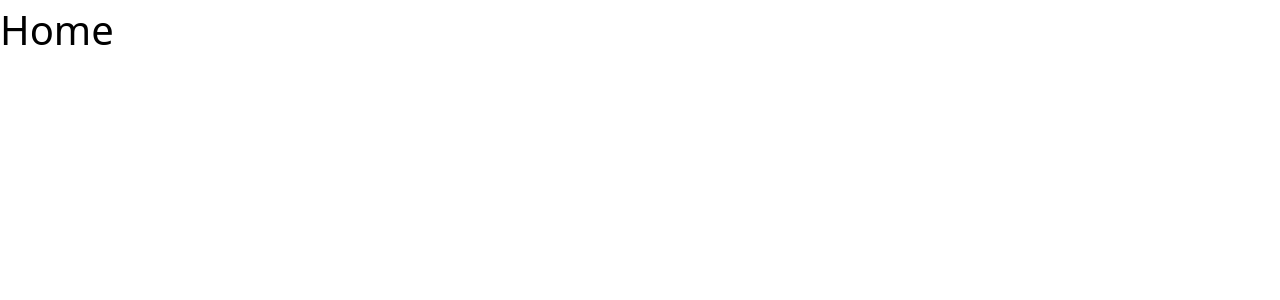
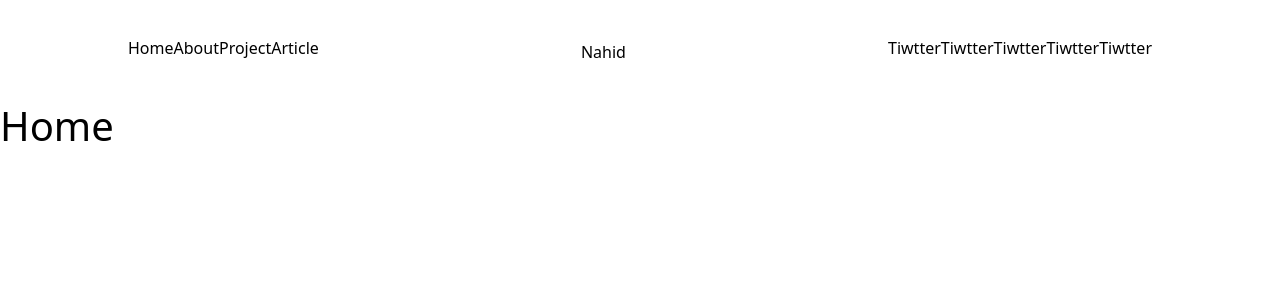
Before and after one commit to nahidulhasan4/My-Profolio, a Next.js app: page / in a window 1280 px wide. Shown: the top 300 px of the page. Built offline with nearby package versions, Linux system fonts and the light colour scheme.

Commit message:
here logo and nav

```diff
--- /dev/null
+++ b/src/component/Logo.js
@@ -0,0 +1,12 @@
+import React from 'react'
+import Link from 'next/link'
+
+const Logo = () => {
+  return (
+    <div className=' flex items-center justify-center mt-2'>
+      <Link href='/'>Nahid </Link>
+        </div>
+  )
+}
+
+export default Logo
--- /dev/null
+++ b/src/component/Navber.js
@@ -0,0 +1,28 @@
+import Link from 'next/link'
+import React from 'react'
+import Logo from '@/component/Logo'
+const Navber = () => {
+  return (
+  <>
+  <header className='w-full px-32 py-8 font-medium flex items-center justify-between '>
+    <nav>
+        <Link href="/">Home</Link>
+        <Link href="/about">About</Link>
+        <Link href="/project">Project</Link>
+        <Link href="/article">Article</Link>
+    </nav>
+    <Logo />
+    <nav>
+        <Link href="/" target={'_blank'}>Tiwtter</Link>
+        <Link href="/" target={'_blank'}>Tiwtter</Link>
+        <Link href="/" target={'_blank'}>Tiwtter</Link>
+        <Link href="/" target={'_blank'}>Tiwtter</Link>
+        <Link href="/" target={'_blank'}>Tiwtter</Link>
+    </nav>
+
+  </header>
+  </>
+  )
+}
+
+export default Navber
--- a/src/pages/_app.js
+++ b/src/pages/_app.js
@@ -1,3 +1,4 @@
+import Navber from "@/component/Navber";
 import "@/styles/globals.css";
 import { Montserrat } from "next/font/google";
 import Head from "next/head"
@@ -15,6 +16,7 @@ export default function App({ Component, pageProps }) {
         <link rel="icon" href="/favicon.ico" />
       </Head>
       <main className={`${montserrat.variable} font-mont  bg-light w-full min-h-screen`}>
+        <Navber />
         <Component {...pageProps} />
       </main>
     </>
```
